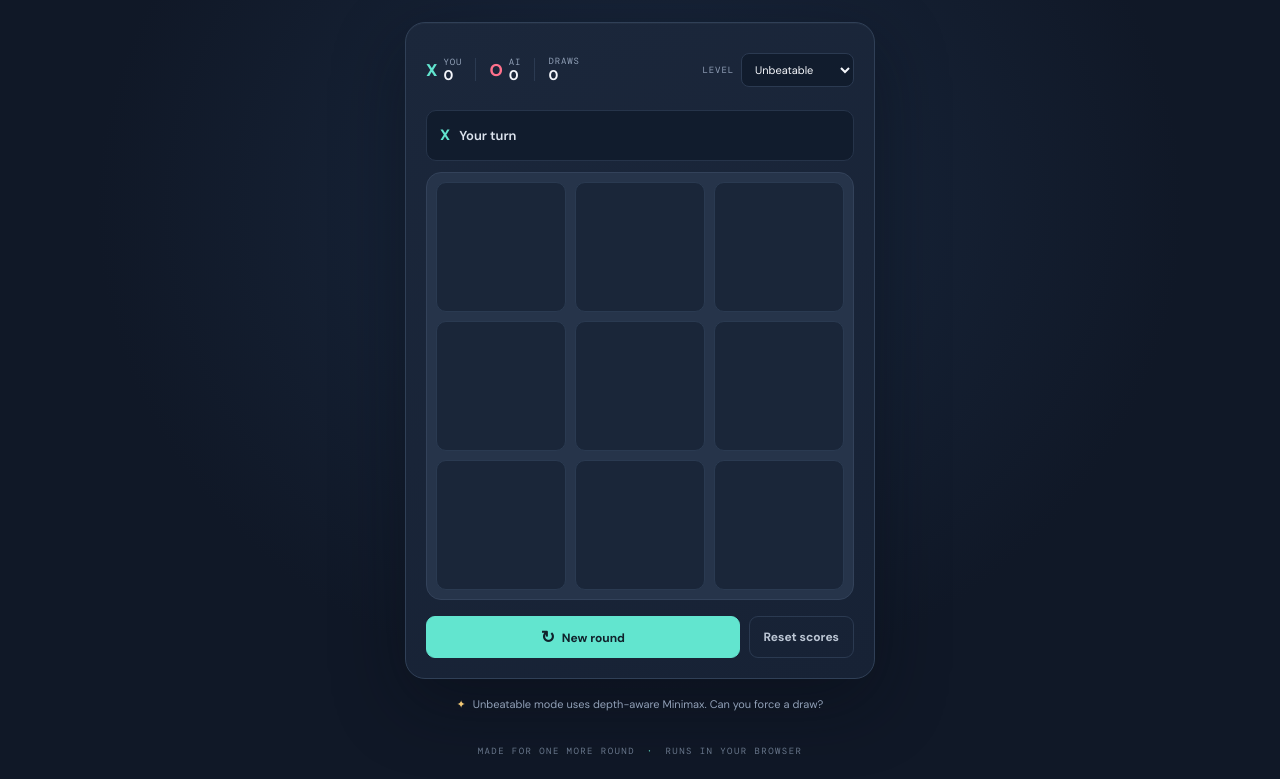
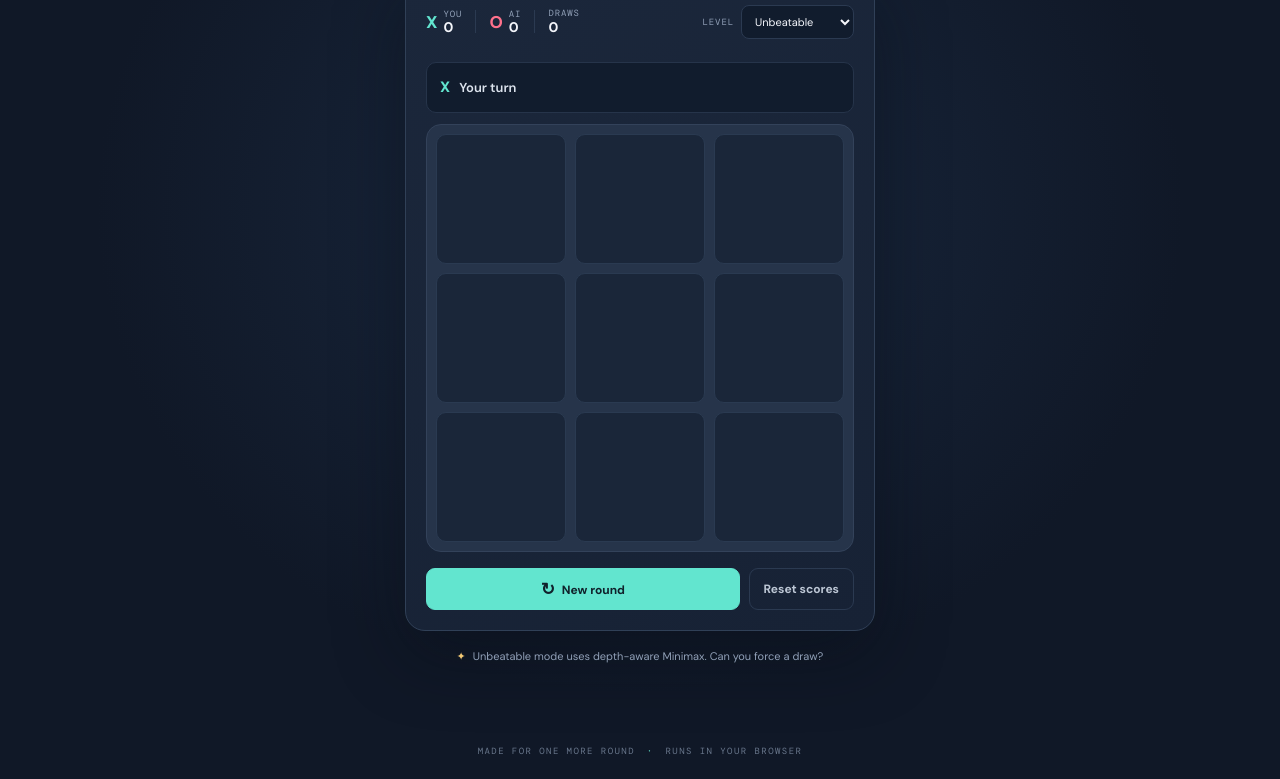
Before and after one commit to raiyan-mahmud-git/tic-tac-toe-vs-bot-, a plain HTML site: page docs/index.html in a window 1280 px wide. Shown: the part 205-984 px from the top of the page. Drawn offline with nearby package versions, Linux system fonts and the light colour scheme.

Commit message:
Move browser game higher on page

```diff
--- a/docs/styles.css
+++ b/docs/styles.css
@@ -9,7 +9,7 @@ button,select{font:inherit}
 .brand{display:flex;align-items:center;gap:11px;color:var(--text);text-decoration:none;font-size:12px;font-weight:800;letter-spacing:.17em}
 .brand-mark{display:grid;place-items:center;width:34px;height:34px;border:1px solid var(--line);border-radius:10px;font-size:14px;letter-spacing:-.08em}.brand-mark span{color:var(--cyan)}.brand-muted{color:var(--muted)}
 .source-link{font-size:12px;color:var(--muted);text-decoration:none}.source-link:hover{color:var(--cyan)}.source-link span{margin-left:4px}
-.game-layout{width:min(100%,470px);margin:auto;display:flex;flex-direction:column;align-items:stretch;padding:30px 0 34px}
+.game-layout{width:min(100%,470px);margin:auto;display:flex;flex-direction:column;align-items:stretch;padding:30px 0 34px;transform:translateY(-48px)}
 .intro{text-align:center;margin-bottom:25px}.eyebrow{font:10px var(--mono);letter-spacing:.18em;color:var(--muted);display:flex;justify-content:center;align-items:center;gap:9px;margin:0 0 12px}.pulse{width:7px;height:7px;border-radius:50%;background:var(--cyan);box-shadow:0 0 12px #62e5cf88}
 h1{font-size:clamp(34px,7vw,47px);line-height:1.1;letter-spacing:-.055em;margin:0;font-weight:800}.title-dot{color:var(--cyan)}.subtitle{margin:9px 0 0;color:var(--muted);font-size:14px}
 .game-card{background:linear-gradient(155deg,#1b273b,#172235);border:1px solid #304057;border-radius:20px;padding:20px;box-shadow:0 24px 70px #060b1470, inset 0 1px #ffffff08}
```
